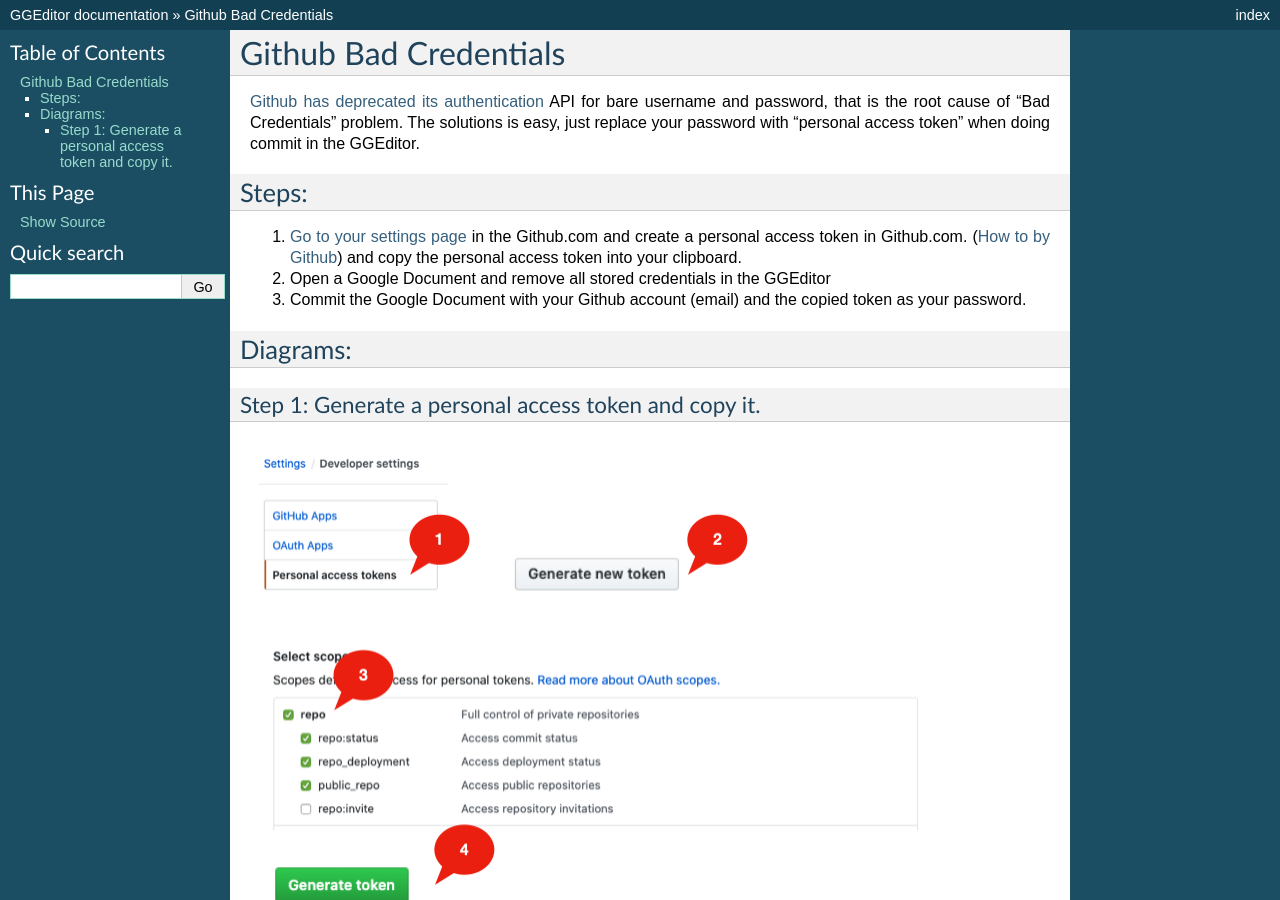
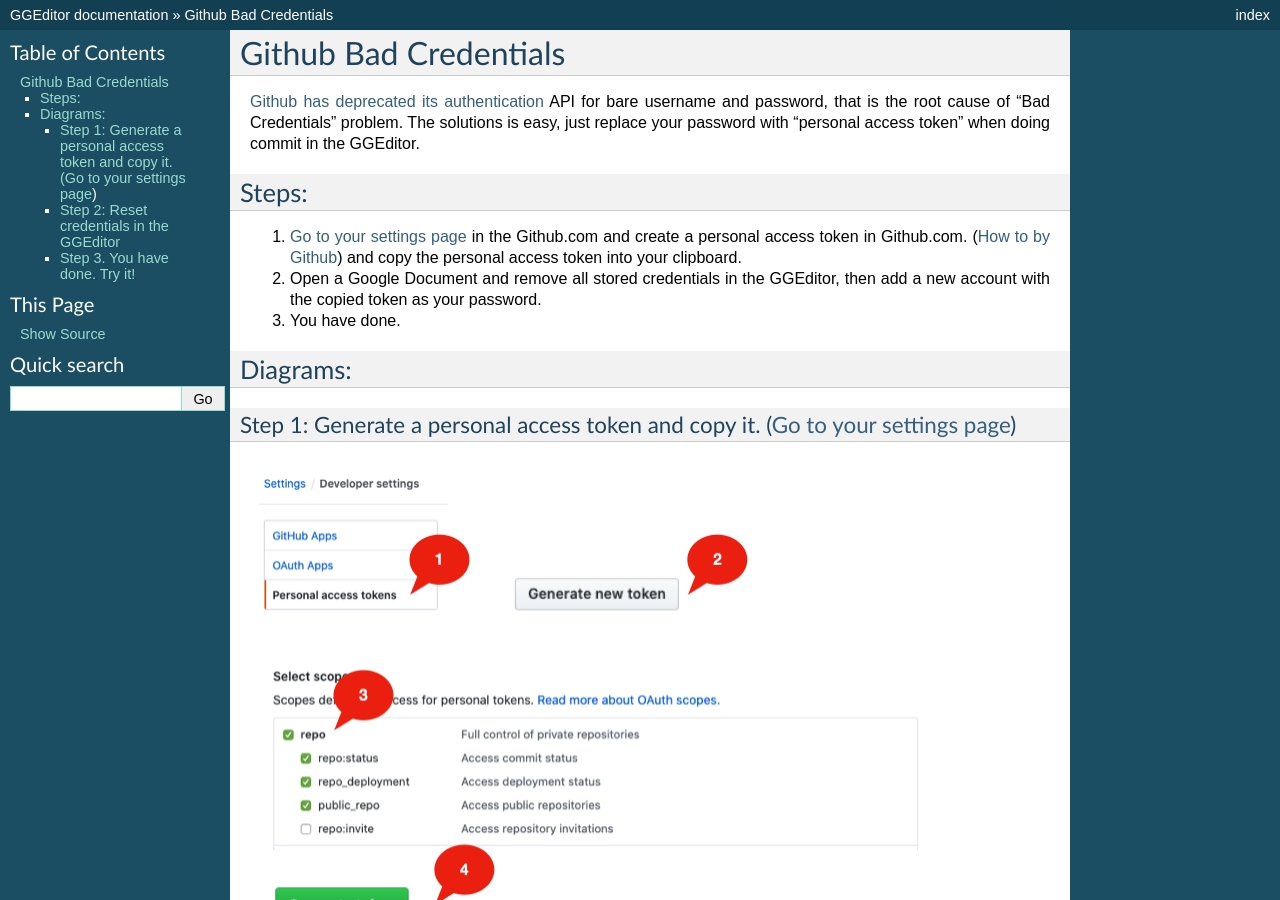
Before and after one commit to iapyeh/GGeditor, a Sphinx documentation site: the page built from docs/GithubBadCredentials.rst, in a window 1280 px wide and 900 px high. Built offline with Sphinx 7.4.7, drawn with Linux system fonts in a browser that asks for light colours; pages that are not in the unit, such as notebooks, are missing from menus; some of the changed text lies outside the part shown.

Commit message:
Google Docs reST Editor@2020-4-19 14:1:15

```diff
--- a/docs/GithubBadCredentials.rst
+++ b/docs/GithubBadCredentials.rst
@@ -13,19 +13,19 @@
 
 #. \ |LINK2|\  in the Github.com and create a personal access token in Github.com. (\ |LINK3|\ ) and copy the personal access token into your clipboard.
 
-#. Open a Google Document and remove all stored credentials in the GGEditor
+#. Open a Google Document and remove all stored credentials in the GGEditor, then add a new account with the copied token as your password.
 
-#. Commit the Google Document with your Github account (email) and the copied token as your password.
+#. You have done.
 
 .. _h2a191b491440121e50c5a58163c1e5:
 
 Diagrams:
 *********
 
-.. _h6227125968437746b17433a465d2a11:
+.. _h77352a29556f454d4d19191f73a354:
 
-Step 1: Generate a personal access token and copy it.
-=====================================================
+Step 1: Generate a personal access token and copy it. (\ |LINK4|\ )
+===================================================================
 
 \ |IMG1|\
 
@@ -47,7 +50,10 @@
 
 \ |IMG5|\
 
-You have done. Try it!
+.. _h6b315151335b1a24393964623ab585:
+
+Step 3. You have done. Try it!
+==============================
 
 \ |IMG6|\
 
@@ -66,6 +72,10 @@
 .. |LINK3| raw:: html
 
     <a href="https://help.github.com/en/github/authenticating-to-github/creating-a-personal-access-token-for-the-command-line" target="_blank">How to by Github</a>
+
+.. |LINK4| raw:: html
+
+    <a href="https://github.com/settings/tokens" target="_blank">Go to your settings page</a>
 
 
 .. |IMG1| image:: static/Github_Bad_Credentials_1.png
```
Also changed, not shown: other parts of docs/GithubBadCredentials.rst (+3 -0 lines).
